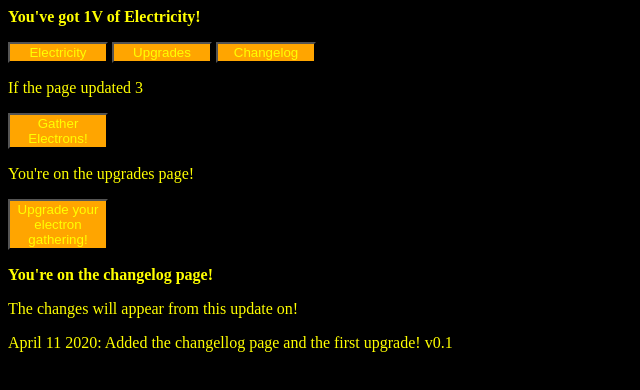
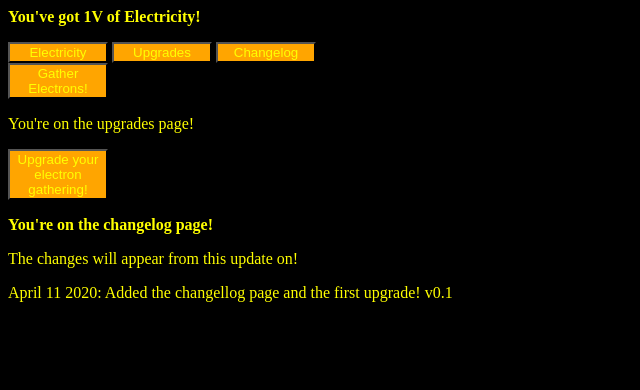
Before and after one commit to ReclipseTheOne/ReclipseTheOne.github.io, a plain HTML site: page index.html in a window 1280 px wide. Shown: the whole page, without its empty margins (0-640 px from the left). Drawn offline with Linux system fonts and the light colour scheme.

Commit message:
Update index.html

```diff
--- a/index.html
+++ b/index.html
@@ -56,7 +56,6 @@
   <button onClick="tab2()">Upgrades</button>
   <button onClick="tab3()">Changelog</button>
   <div id="tab1">
-  <p>If the page updated 3</p>
   <button onClick="Energy()">Gather Electrons!</button>
   </div>
   <div id="tab2">
```
